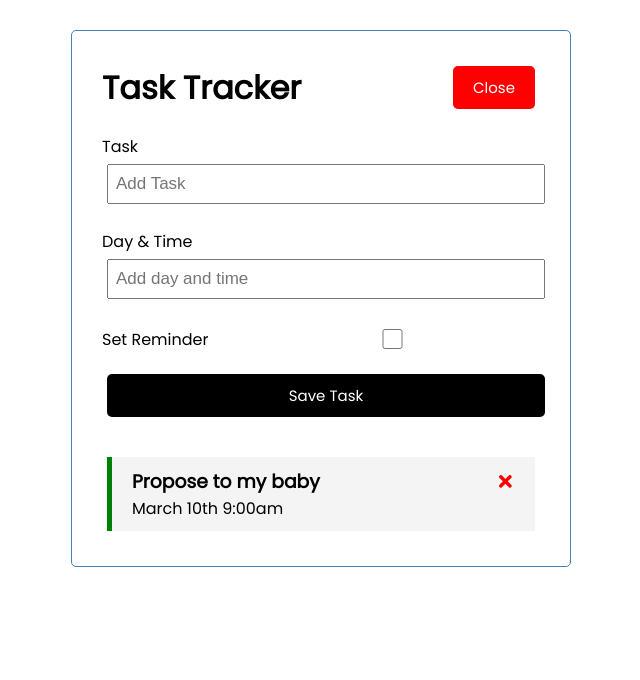
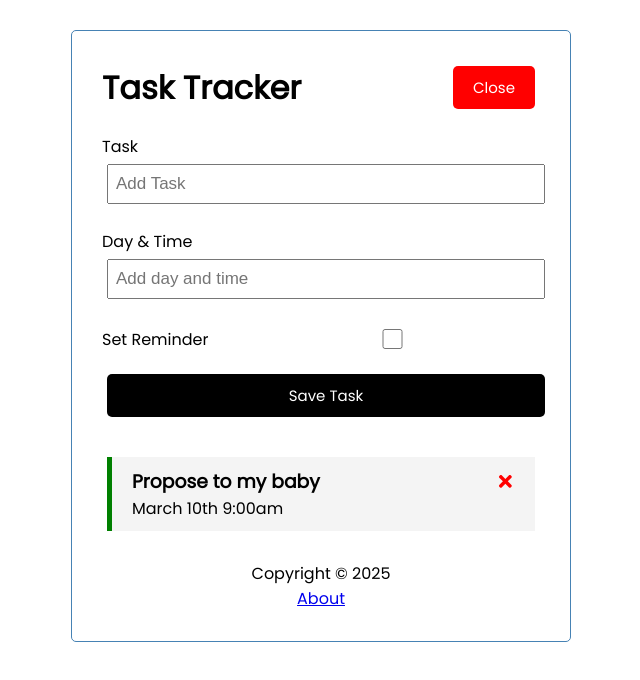
Before and after one commit to GrandDadDan/Task-Tracker-React-App, a React (Create React App) app: page / in a window 1280 px wide. Shown: the top 680 px of the page, without its empty margins (319-959 px from the left). Built offline with nearby package versions, Linux system fonts and the light colour scheme; data requests are answered from the project's data file.

Commit message:
added a basic on screen route using react router

```diff
--- a/src/App.js
+++ b/src/App.js
@@ -1,10 +1,10 @@
 import { useState, useEffect } from "react";
-//import {BrowserRouter as Router, Route} from 'react-router-dom'
+import {BrowserRouter as Router, Route, Routes} from 'react-router-dom'
 import Header from "../src/components/Header";
 import Tasks from "./components/Tasks";
 import AddTask from "./components/AddTask";
-//import Footer from "./components/Footer";
-//import About from "./components/About";
+import Footer from "./components/Footer";
+import About from "./components/About";
 
 const App = () => {
   const [showAddTask, setShowAddTask] = useState(true);
@@ -82,22 +82,30 @@
   };
 
   return (
-    // <Router>
+
+    <Router>
     <div className="container">
       <Header
         onAdd={() => setShowAddTask(!showAddTask)}
         showAdd={showAddTask}
       />
-      {showAddTask && <AddTask onAdd={addTask} />}
+
+   {showAddTask && <AddTask onAdd={addTask} />}
       {tasks.length > 0 ? (
-        <Tasks tasks={tasks} onDelete={deleteTask} onToggle={toggleReminder} />
+        <Tasks
+        tasks={tasks}
+        onDelete={deleteTask}
+        onToggle={toggleReminder} />
       ) : (
         "There is no more tasks left."
+
       )}
-      {/* <Route path= '/about' component= {About} /> */}
-      {/* <Footer /> */}
+      <Routes>
+      <Route path= '/about' element= {<About />} />
+      </Routes>
+      <Footer />
     </div>
-    // </Router>
+    </Router>
   );
 };
 
```
